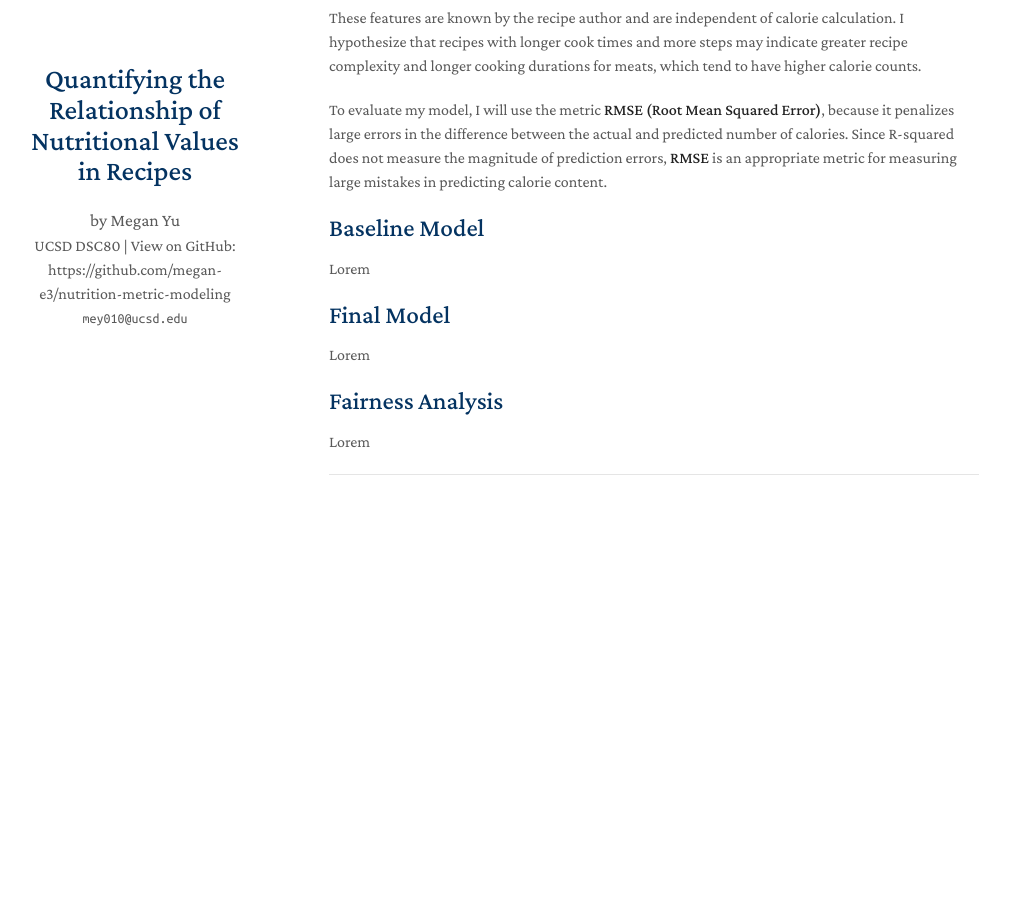
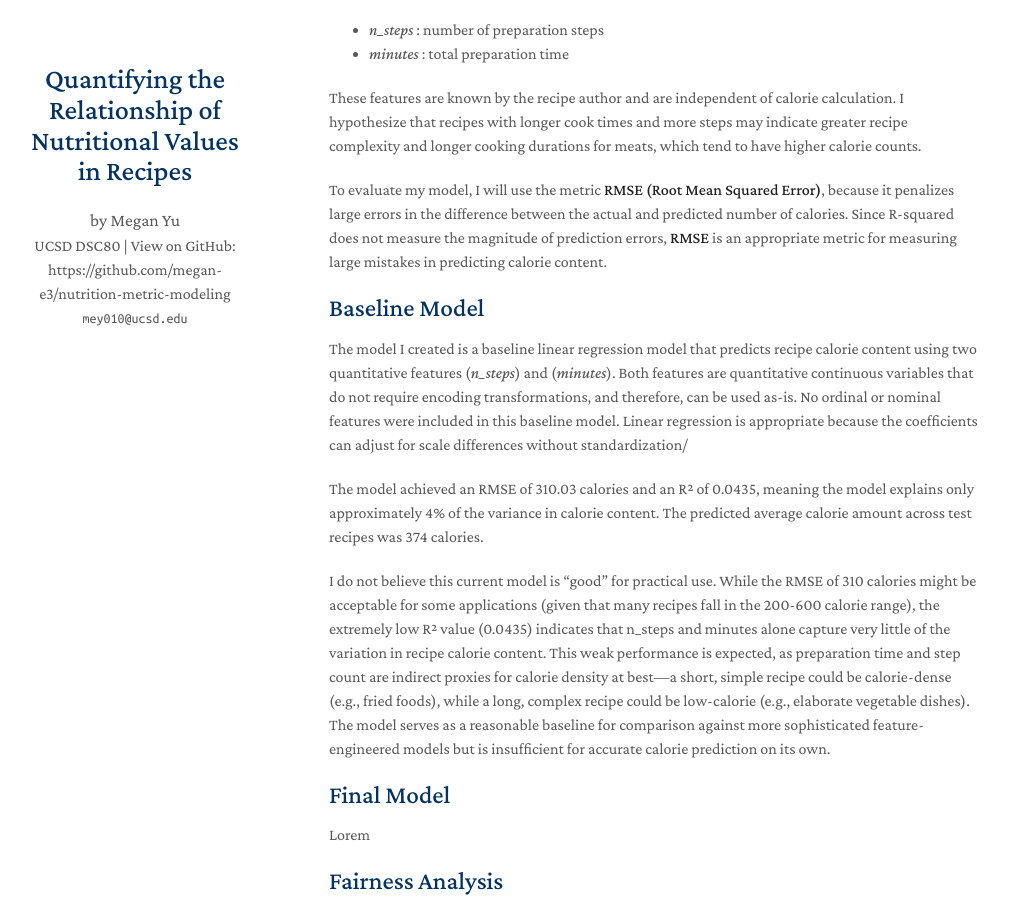
Before and after one commit to megan-e3/nutrition-metric-modeling, a Jekyll site: the page built from index.md, in a window 1280 px wide and 900 px high, scrolled down 6485 px. Shown: the whole window, without its empty margins (141-1151 px from the left). Built offline with Jekyll 4.4.1, drawn with Linux system fonts in a browser that asks for light colours; a style sheet for code colours, icons or effects is not loaded; our own code applies the rules of GitHub Pages for plain Markdown files; before the commit the page ends 7054 px from its top, so only the background shows below that; part of the change alters nothing that is shown.

Commit message:
test #3 graph sizing

```diff
--- a/index.md
+++ b/index.md
@@ -94,9 +94,11 @@ Next, rating and minutes.
 - Alternate Hypothesis: The missingness of the rating column does depend on the recipe's minutes to prepare recipe.
 - Test Statistic / Significance Level: Same as the previous.
 
-<iframe src="{{ '/assets/plots/fig_mar_mins_distribution.html' | relative_url }}"
-        style="width: 100%; max-width: 500px; height: 320px;"
-        frameborder="0">
+<iframe
+    src="{{ '/assets/plots/fig_mar_mins_distribution.html' | relative_url }}"
+    width="100%"
+    height="400"
+    style="border:none;">
 </iframe>
 
 However, the test for dependency on minutes failed to reject the null hypothesis (p > 0.05). Preparation time likely does not differ between missing and observed rating groups, since rating missingness is associated with recipe complexity, such as number of steps, but not the time needed to make the meal. This supports handling missing ratings as potentially NMAR with respect to recipe structure.
@@ -138,7 +140,11 @@ To evaluate my model, I will use the metric **RMSE (Root Mean Squared Error)**,
 
 ## Baseline Model
 
-Lorem
+The model I created is a baseline linear regression model that predicts recipe calorie content using two quantitative features (*n_steps*) and (*minutes*). Both features are quantitative continuous variables that  do not require encoding transformations, and therefore, can be used as-is. No ordinal or nominal features were included in this baseline model. Linear regression is appropriate because the coefficients can adjust for scale differences without standardization/
+
+The model achieved an RMSE of 310.03 calories and an R² of 0.0435, meaning the model explains only approximately 4% of the variance in calorie content. The predicted average calorie amount across test recipes was 374 calories.
+
+I do not believe this current model is "good" for practical use. While the RMSE of 310 calories might be acceptable for some applications (given that many recipes fall in the 200-600 calorie range), the extremely low R² value (0.0435) indicates that n_steps and minutes alone capture very little of the variation in recipe calorie content. This weak performance is expected, as preparation time and step count are indirect proxies for calorie density at best—a short, simple recipe could be calorie-dense (e.g., fried foods), while a long, complex recipe could be low-calorie (e.g., elaborate vegetable dishes). The model serves as a reasonable baseline for comparison against more sophisticated feature-engineered models but is insufficient for accurate calorie prediction on its own.
 
 ## Final Model
 
```
